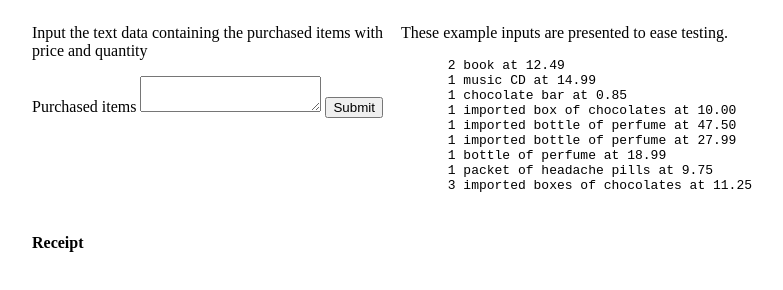
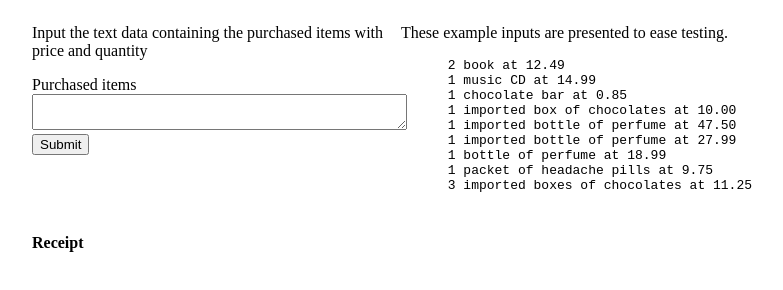
Before and after one commit to ndvo/tax-calculator, a website with bundled scripts: page index.html in a window 1280 px wide. Shown: the whole page, without its empty margins (248-1031 px from the left). Built offline with nearby package versions, Linux system fonts and the light colour scheme.

Commit message:
feat(usability): improve usability by making textarea 100% width

```diff
--- a/style.css
+++ b/style.css
@@ -12,6 +12,10 @@ main article h1 {
   font-size: 1em
 }
 
+textarea {
+  width: 100%
+}
+
 #input-values {
   grid-area: "left"
 }
```
